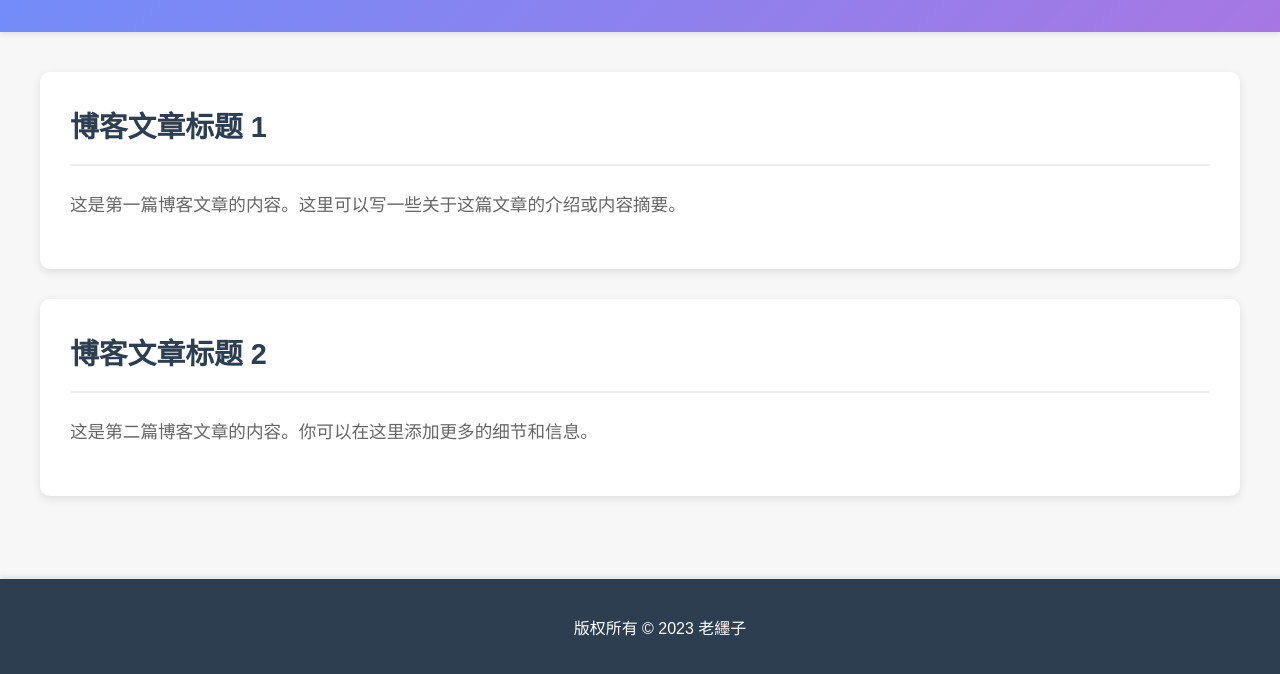
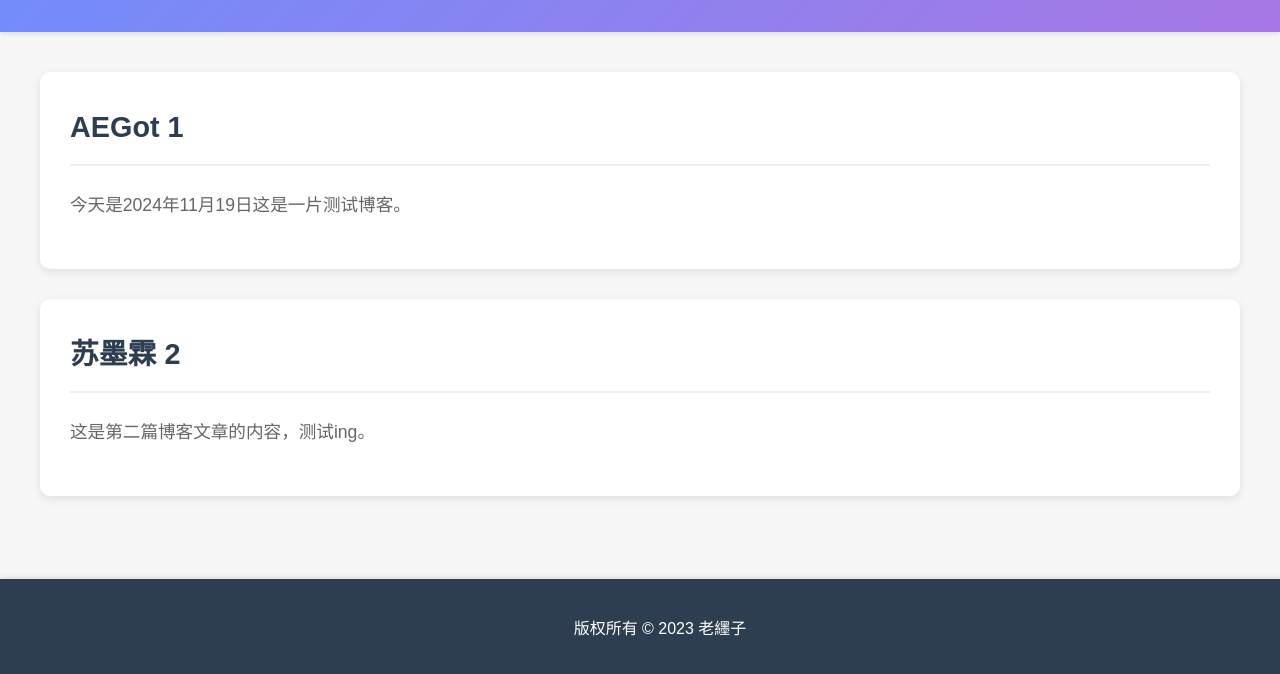
Before and after one commit to Sumolin/aegot, a plain HTML site: page index.html in a window 1280 px wide. Shown: the part 120-794 px from the top of the page. Drawn offline with Linux system fonts and the light colour scheme.

Commit message:
Update index.html

```diff
--- a/index.html
+++ b/index.html
@@ -100,12 +100,12 @@
     </header>
     <div class="container">
         <article>
-            <h2>博客文章标题 1</h2>
-            <p>这是第一篇博客文章的内容。这里可以写一些关于这篇文章的介绍或内容摘要。</p>
+            <h2>AEGot 1</h2>
+            <p>今天是2024年11月19日这是一片测试博客。</p>
         </article>
         <article>
-            <h2>博客文章标题 2</h2>
-            <p>这是第二篇博客文章的内容。你可以在这里添加更多的细节和信息。</p>
+            <h2>苏墨霖 2</h2>
+            <p>这是第二篇博客文章的内容，测试ing。</p>
         </article>
     </div>
     <footer>
```
